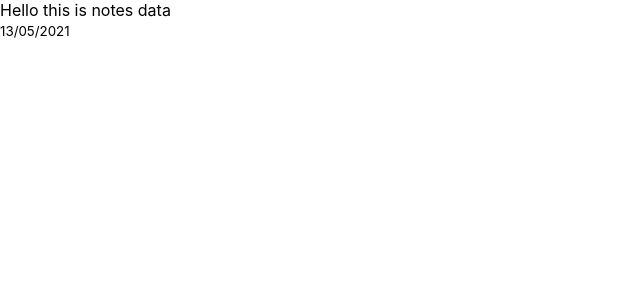
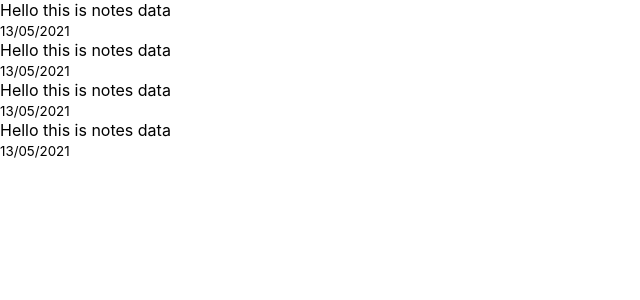
Before and after one commit to twi05/notes-app, a React (Create React App) app: page / in a window 1280 px wide. Shown: the top 300 px of the page, without its empty margins (0-640 px from the left). Built offline with nearby package versions, Linux system fonts and the light colour scheme.

Commit message:
rebase continue

```diff
--- a/src/components/Notes_list.jsx
+++ b/src/components/Notes_list.jsx
@@ -6,6 +6,10 @@ const Notes_list = () => {
     <div>
 
         <Note/>
+        <Note/>
+        <Note/>
+        <Note/>
+
     </div>
   )
 }
```
